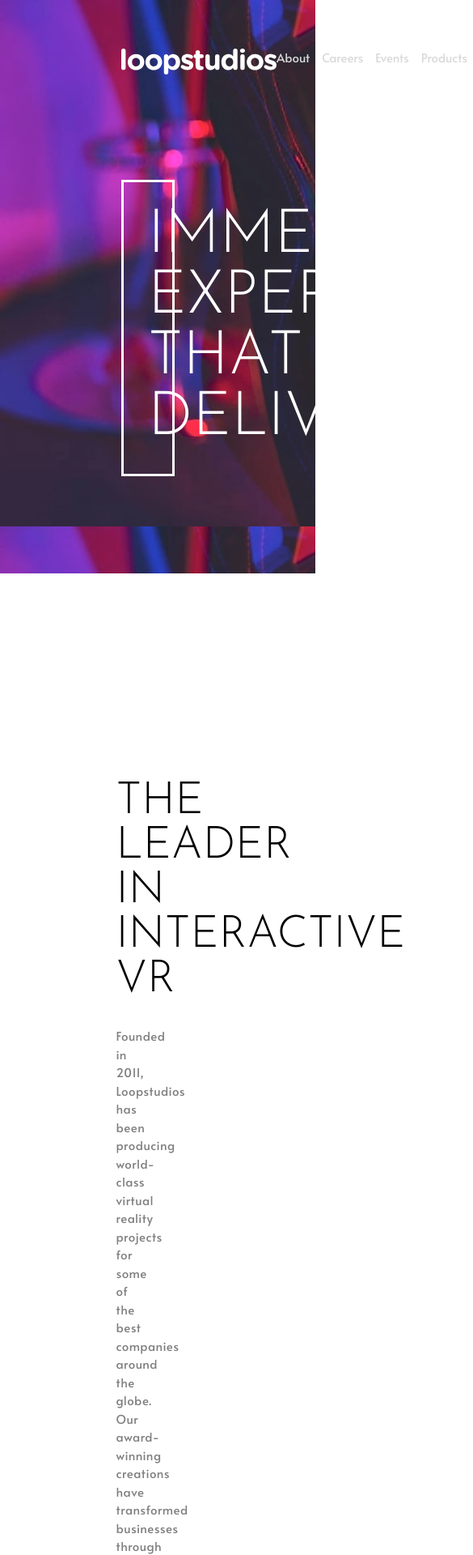
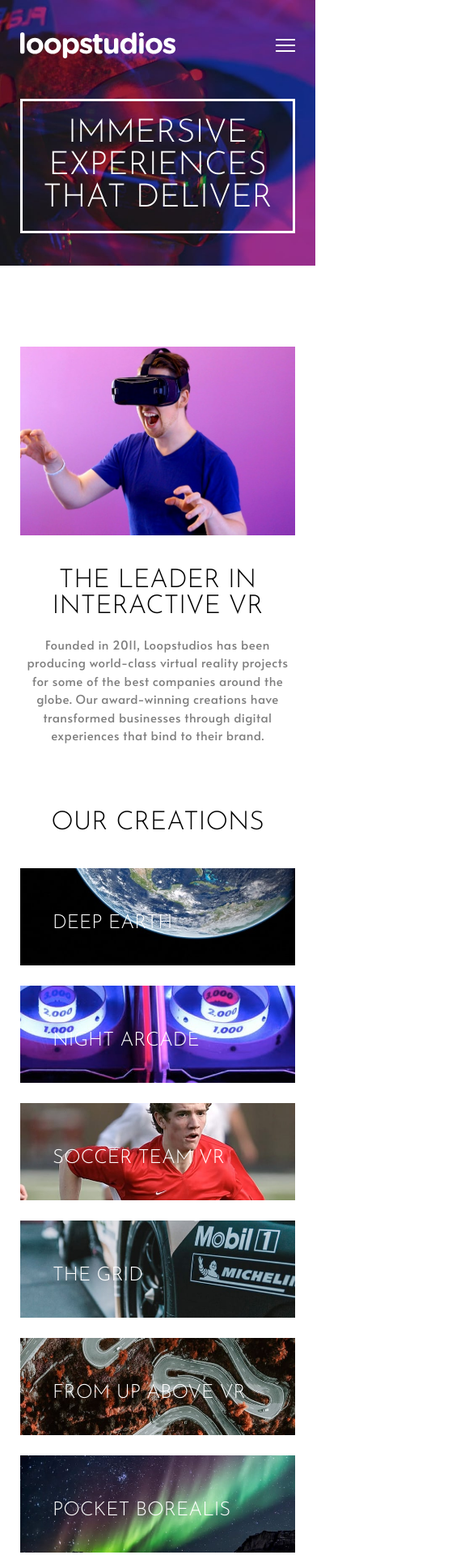
Before and after one commit to Tomascabfer4/prueba2_Tomas_Cabello_DIW, a plain HTML site: page index.html in a window 390 px wide. Shown: the top 1920 px of the page at 81% size, 585 px wide, since content can reach past the window. Drawn offline with Linux system fonts and the light colour scheme.

Commit message:
Quinto Commit

```diff
--- a/index.html
+++ b/index.html
@@ -3,7 +3,6 @@
   <head>
     <meta charset="UTF-8" />
     <meta name="viewport" content="width=device-width, initial-scale=1.0" />
-    <!-- displays site properly based on user's device -->
 
     <link
       rel="icon"
@@ -24,6 +23,11 @@
           <a>About</a> <a>Careers</a> <a>Events</a> <a>Products</a>
           <a>Support</a>
         </div>
+        <img
+          class="iconoHamburguesa"
+          src="./images/icon-hamburger.svg"
+          alt=""
+        />
       </div>
       <h1>Immersive experiences that deliver</h1>
     </section>
--- a/style.css
+++ b/style.css
@@ -8,21 +8,30 @@
 }
 
 :root {
-  /* Primary */
   --White: hsl(0, 0%, 100%);
   --Black: hsl(0, 0%, 0%);
   --Grey200: hsl(0, 0%, 85%);
 }
 
+h1,
+h2,
+h3 {
+  font-family: "Josefin Sans", sans-serif;
+  font-weight: 300;
+  text-transform: uppercase;
+}
+
 body {
   font-family: "Alata", sans-serif;
   font-size: 15px;
-  font-weight: 300;
+  font-weight: 400;
 }
 
 .parteArriba {
   background-image: url("./images/desktop/image-hero.jpg");
   padding: 60px 150px;
+  background-repeat: no-repeat;
+  background-size: cover;
 }
 
 .encabezado {
@@ -37,15 +46,22 @@ body {
   color: var(--White);
 }
 
+a {
+  text-decoration: none;
+  cursor: pointer;
+  transition: all 0.3s ease-in-out;
+}
+
+a:hover {
+  border-bottom: 2px solid var(--White);
+}
+
 h1 {
-  font-family: "Josefin Sans", sans-serif;
   font-size: 75px;
   color: var(--White);
   padding: 30px;
-  font-weight: 300;
   margin-bottom: 60px;
   width: 58%;
-  text-transform: uppercase;
   border: 3px solid var(--White);
 }
 
@@ -70,7 +86,7 @@ h1 {
   background-color: var(--White);
   padding: 95px 0 0 95px;
   margin-left: -160px;
-  max-width: 50%;
+  max-width: 55%;
 }
 
 .tioConGafasTexto p {
@@ -81,10 +97,7 @@ h1 {
 }
 
 h2 {
-  font-family: "Josefin Sans", sans-serif;
   font-size: 55px;
-  font-weight: 300;
-  text-transform: uppercase;
 }
 
 .titulocuadrosImagenes {
@@ -104,6 +117,13 @@ button {
   text-transform: uppercase;
   border: 2px solid var(--Black);
   border-radius: 4px;
+  cursor: pointer;
+  transition: all 0.3s ease-in-out;
+}
+
+button:hover {
+  background-color: var(--Black);
+  color: var(--White);
 }
 
 .galeria {
@@ -120,17 +140,24 @@ button {
   align-items: flex-end;
   padding: 40px;
   position: relative;
+  cursor: pointer;
+  transition: all 0.3s ease-in-out;
+}
+
+.imagen:hover {
+  opacity: 0.6;
 }
 
 .imagen h3 {
-  font-family: "Josefin Sans", sans-serif;
   font-size: 32px;
-  font-weight: 300;
-  text-transform: uppercase;
   color: var(--White);
   z-index: 1;
   width: 150px;
   line-height: 1;
+}
+
+.imagen:hover h3 {
+  color: var(--Black);
 }
 
 .imagenDeepEarth {
@@ -169,9 +196,15 @@ footer {
   justify-content: space-between;
 }
 
-.redesSociales {
-  display: flex;
-  gap: 20px;
+.redesSociales img {
+  margin-right: 10px;
+  cursor: pointer;
+  transition: all 0.3s ease-in-out;
+}
+
+.redesSociales img:hover {
+  padding-bottom: 4px;
+  border-bottom: 2px solid var(--White);
 }
 
 .parteAbajoFooter {
@@ -179,12 +212,160 @@ footer {
   justify-content: space-between;
 }
 
-.enlaces {
-  display: flex;
-  gap: 15px;
+.parteAbajoFooter p {
   color: var(--Grey200);
 }
 
-.parteAbajoFooter p {
-  color: var(--Grey200);
+.iconoHamburguesa {
+  display: none;
 }
+
+@media (max-width: 1160px) {
+  body {
+    text-align: center;
+  }
+
+  .encabezado {
+    margin-bottom: 50px;
+    align-items: center;
+  }
+
+  .enlaces {
+    display: none;
+  }
+
+  .iconoHamburguesa {
+    display: block;
+    cursor: pointer;
+    z-index: 200;
+  }
+
+  .parteArriba {
+    background-image: url("./images/mobile/image-hero.jpg");
+    padding: 40px 25px;
+  }
+
+  h1 {
+    font-size: 40px;
+    width: 100%;
+    margin-bottom: 0;
+    padding: 20px;
+  }
+
+  .parteCentral {
+    padding: 100px 25px;
+  }
+
+  .tioConGafas {
+    flex-direction: column;
+    margin-bottom: 80px;
+  }
+
+  .parteCentral img {
+    width: 100%;
+  }
+
+  .tioConGafasTexto {
+    margin-left: 0;
+    padding: 40px 25px 0;
+    max-width: 100%;
+    background-color: transparent;
+    background-color: var(--White);
+    margin-left: 0;
+    padding: 40px 0 0 0;
+  }
+
+  .tioConGafasTexto h2 {
+    font-size: 32px;
+    margin-bottom: 20px;
+  }
+
+  .tioConGafasTexto p {
+    margin-top: 15px;
+  }
+
+  .cuadrosImagenes {
+    display: flex;
+    flex-direction: column;
+  }
+
+  .titulocuadrosImagenes {
+    display: contents;
+  }
+
+  .cuadrosImagenes h2 {
+    order: 1;
+    font-size: 32px;
+    margin-bottom: 40px;
+    text-align: center;
+  }
+
+  .galeria {
+    order: 2;
+    grid-template-columns: 1fr;
+    gap: 25px;
+    margin-bottom: 40px;
+  }
+
+  .cuadrosImagenes button {
+    order: 3;
+    align-self: center;
+  }
+
+  .imagen {
+    height: 120px;
+  }
+
+  .imagen h3 {
+    width: auto;
+    font-size: 24px;
+  }
+
+  .imagenDeepEarth {
+    background-image: url("./images/mobile/image-deep-earth.jpg");
+  }
+  .imagenNightArcade {
+    background-image: url("./images/mobile/image-night-arcade.jpg");
+  }
+  .imagenSoccerTeamVR {
+    background-image: url("./images/mobile/image-soccer-team.jpg");
+  }
+  .imagenTheGrid {
+    background-image: url("./images/mobile/image-grid.jpg");
+  }
+  .imagenFromUpAboveVR {
+    background-image: url("./images/mobile/image-from-above.jpg");
+  }
+  .imagenPocketBorealis {
+    background-image: url("./images/mobile/image-pocket-borealis.jpg");
+  }
+  .imagenTheCuriosity {
+    background-image: url("./images/mobile/image-curiosity.jpg");
+  }
+  .imagenMakeItFisheye {
+    background-image: url("./images/mobile/image-fisheye.jpg");
+  }
+
+  footer {
+    padding: 50px 0;
+    text-align: center;
+  }
+
+  .logosFooter {
+    flex-direction: column;
+    align-items: center;
+    gap: 30px;
+  }
+
+  .parteAbajoFooter {
+    flex-direction: column;
+    align-items: center;
+    gap: 30px;
+  }
+
+  .parteAbajoFooter .enlaces {
+    display: flex;
+    flex-direction: column;
+    gap: 20px;
+  }
+}
```
